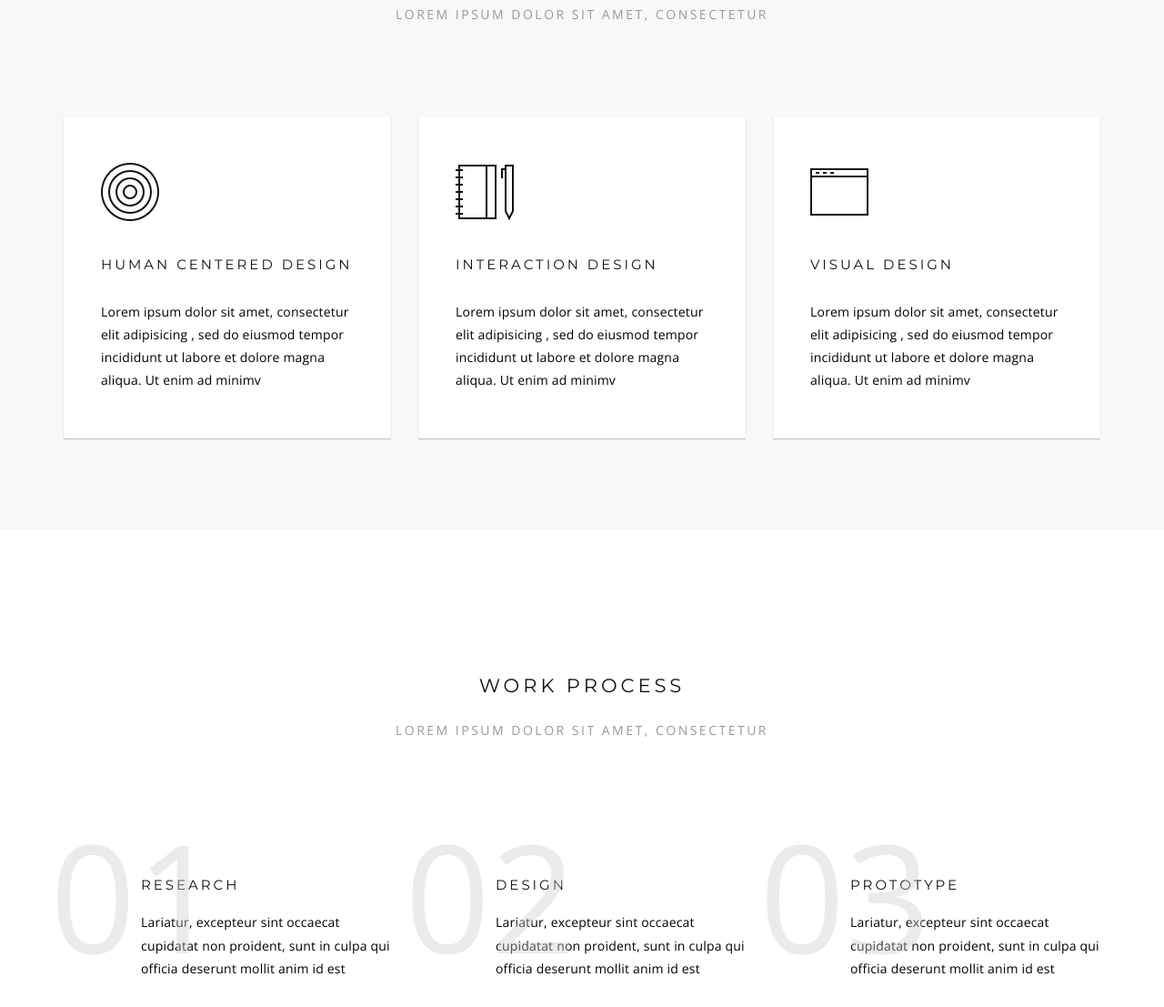
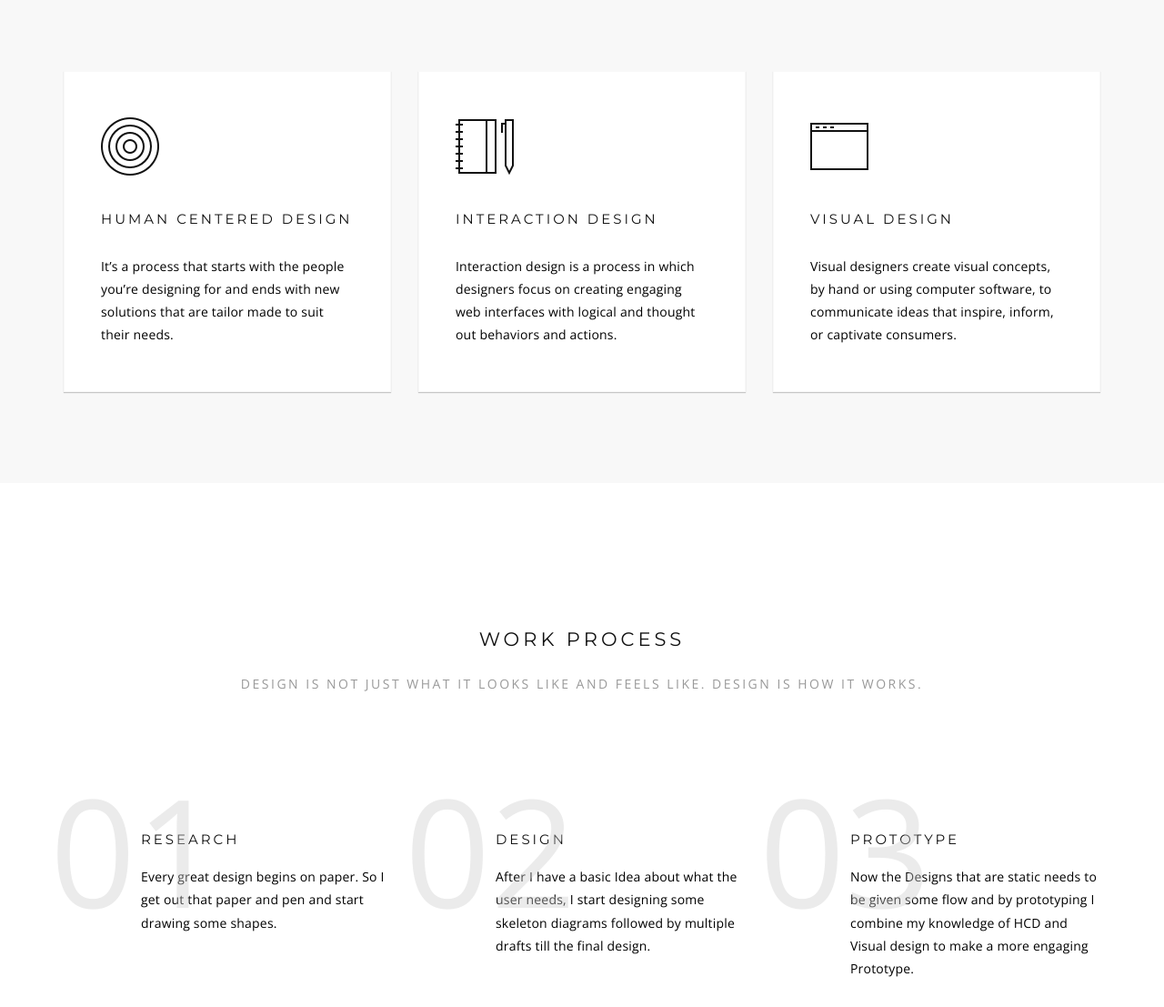
Before and after one commit to utsavoza9220/utsavoza9220.github.io, a plain HTML site: page index.html in a window 1280 px wide. Shown: the part 1005-2112 px from the top of the page at 91% size. Drawn offline with nearby package versions, Linux system fonts and the light colour scheme; a script that the page names is missing.

Commit message:
filler text substituted

```diff
--- a/index.html
+++ b/index.html
@@ -141,7 +141,7 @@
 
                 <header class="sec-heading">
                     <h2>What i do</h2>
-                    <span class="subheading">Lorem ipsum dolor sit amet, consectetur</span>
+                    <span class="subheading"></span>
                 </header>
 
                 <!-- Item 1 -->
@@ -149,7 +149,7 @@
                     <div class="ft-item wow fadeInUp" data-wow-duration="1s" style="visibility: visible; animation-duration: 1s; animation-name: fadeInUp;">
                         <span class="linea-basic-target"></span>
                         <h4>Human Centered Design</h4>
-                        <p>Lorem ipsum dolor sit amet, consectetur elit adipisicing , sed do eiusmod tempor incididunt ut labore et dolore magna aliqua. Ut enim ad minimv</p>
+                        <p>It’s a process that starts with the people you’re designing for and ends with new solutions that are tailor made to suit their needs.</p>
                     </div>
                 </div>
 
@@ -158,7 +158,7 @@
                     <div class="ft-item wow fadeInUp" data-wow-duration="1s" data-wow-delay=".3s" style="visibility: visible; animation-duration: 1s; animation-delay: 0.3s; animation-name: fadeInUp;">
                         <span class="linea-basic-notebook-pen"></span>
                         <h4>Interaction Design</h4>
-                        <p>Lorem ipsum dolor sit amet, consectetur elit adipisicing , sed do eiusmod tempor incididunt ut labore et dolore magna aliqua. Ut enim ad minimv</p>
+                        <p>Interaction design is a process in which designers focus on creating engaging web interfaces with logical and thought out behaviors and actions.</p>
                     </div>
                 </div>
 
@@ -167,7 +167,7 @@
                     <div class="ft-item wow fadeInUp" data-wow-duration="1s" data-wow-delay=".6s" style="visibility: visible; animation-duration: 1s; animation-delay: 0.6s; animation-name: fadeInUp;">
                         <span class="linea-basic-webpage"></span>
                         <h4>Visual Design</h4>
-                        <p>Lorem ipsum dolor sit amet, consectetur elit adipisicing , sed do eiusmod tempor incididunt ut labore et dolore magna aliqua. Ut enim ad minimv</p>
+                        <p>Visual designers create visual concepts, by hand or using computer software, to communicate ideas that inspire, inform, or captivate consumers.</p>
                     </div>
                 </div>
 
@@ -186,28 +186,28 @@
 
             <header class="sec-heading ws-s">
                 <h2>Work process</h2>
-                <span class="subheading">Lorem ipsum dolor sit amet, consectetur</span>
+                <span class="subheading">Design is not just what it looks like and feels like. Design is how it works.</span>
             </header>
 
             <!-- Step 1 -->
             <div class="col-lg-4 col-md-6 mb-sm-100 ft-item wow fadeIn" data-wow-duration="1s" style="visibility: hidden; animation-duration: 1s; animation-name: none;">
                 <span class="ft-nbr">01</span>
                 <h4>Research</h4>
-                <p>Lariatur, excepteur sint occaecat cupidatat non proident, sunt in culpa qui officia deserunt mollit anim id est</p>
+                <p>Every great design begins on paper. So I get out that paper and pen and start drawing some shapes.</p>
             </div>
 
             <!-- Step 2 -->
             <div class="col-lg-4 col-md-6 mb-sm-100 ft-item wow fadeIn" data-wow-duration="1s" data-wow-delay=".3s" style="visibility: hidden; animation-duration: 1s; animation-delay: 0.3s; animation-name: none;">
                 <span class="ft-nbr">02</span>
                 <h4>Design</h4>
-                <p>Lariatur, excepteur sint occaecat cupidatat non proident, sunt in culpa qui officia deserunt mollit anim id est</p>
+                <p>After I have a basic Idea about what the user needs, I start designing some skeleton diagrams followed by multiple drafts till the final design.</p>
             </div>
 
             <!-- Step 3 -->
             <div class="col-lg-4 col-md-6 ft-item wow fadeIn" data-wow-duration="1s" data-wow-delay=".6s" style="visibility: hidden; animation-duration: 1s; animation-delay: 0.6s; animation-name: none;">
                 <span class="ft-nbr">03</span>
                 <h4>Prototype</h4>
-                <p>Lariatur, excepteur sint occaecat cupidatat non proident, sunt in culpa qui officia deserunt mollit anim id est</p>
+                <p>Now the Designs that are static needs to be given some flow and by prototyping I combine my knowledge of HCD and Visual design to make a more engaging Prototype.</p>
             </div>
 
         </div>
@@ -328,7 +328,7 @@
         <div class="row">
             <header class="sec-heading">
                 <h2>Featured Projects</h2>
-                <span class="subheading">Lorem ipsum dolor sit amet consectetur adipisicing</span>
+                <span class="subheading">Making stuff people want</span>
             </header>
         </div>
         <!-- / .row -->
```
